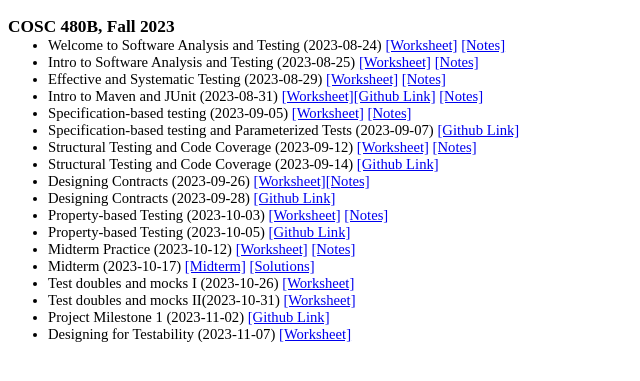
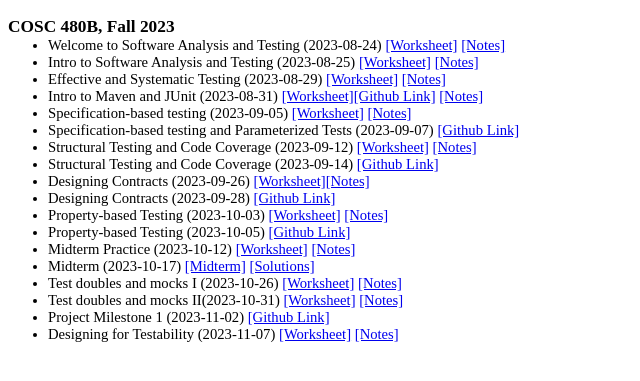
Before and after one commit to georgianahaldeman/cosc480, a Jekyll site: the page built from docs/notes/index.md, in a window 1280 px wide. Shown: the top 381 px of the page, without its empty margins (0-640 px from the left). Built offline with Jekyll 4.4.1, drawn with Linux system fonts in a browser that asks for light colours; our own code applies the rules of GitHub Pages for plain Markdown files.

Commit message:
latest answer keys

```diff
--- a/docs/notes/index.md
+++ b/docs/notes/index.md
@@ -28,10 +28,9 @@
 
 - Midterm (2023-10-17) [[Midterm]](./notes/10_17.pdf) [[Solutions]](./answers/10_17_answers.pdf)
 
-- Test doubles and mocks I (2023-10-26) [[Worksheet]](./notes/10_26.pdf)
+- Test doubles and mocks I (2023-10-26) [[Worksheet]](./notes/10_26.pdf) [[Notes]](./answers/10_26_answers.pdf)
 
-- Test doubles and mocks II(2023-10-31) [[Worksheet]](./notes/10_31.pdf)
-
+- Test doubles and mocks II(2023-10-31) [[Worksheet]](./notes/10_31.pdf) [[Notes]](./answers/10_31_answers.pdf)
 - Project Milestone 1 (2023-11-02) [[Github Link]](https://classroom.github.com/a/qcBnBcbC)
 
-- Designing for Testability (2023-11-07) [[Worksheet]](./notes/11_7.pdf)
+- Designing for Testability (2023-11-07) [[Worksheet]](./notes/11_7.pdf) [[Notes]](./answers/11_7_answers.pdf)
```
Also changed, not shown: 3 other files.
